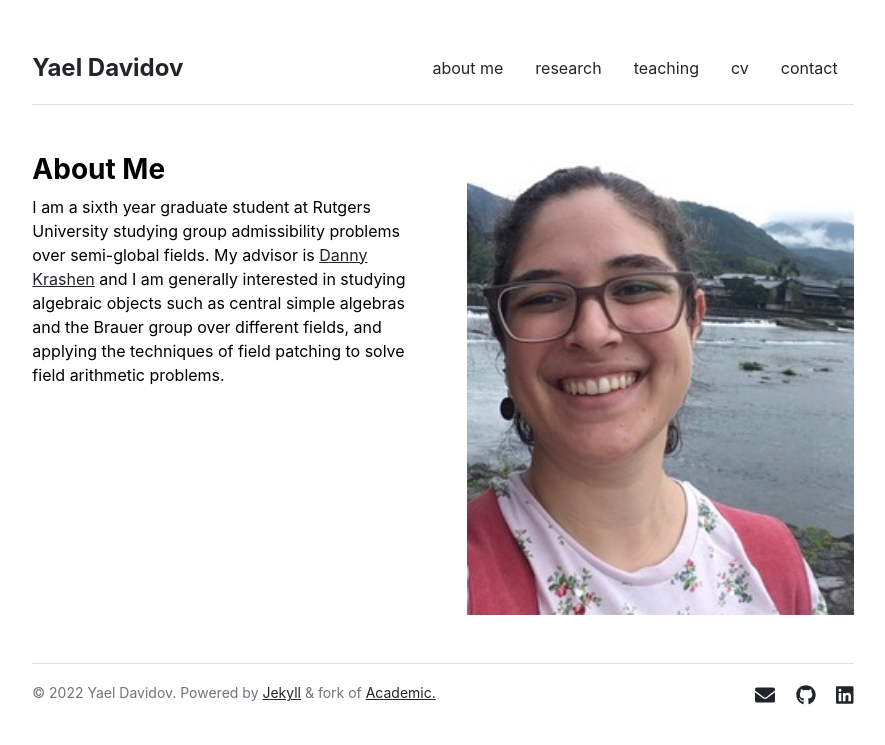
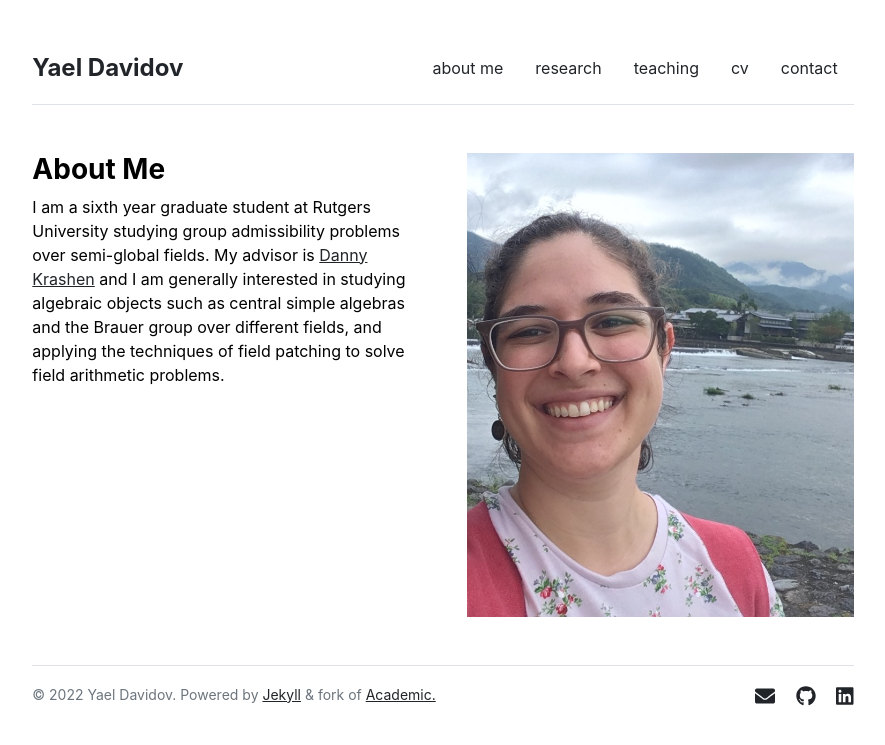
Before and after one commit to yaeldavidov/yaeldavidov.github.io, a Jekyll site: the page built from index.md, in a window 1280 px wide. Shown: the top 745 px of the page, without its empty margins (197-1082 px from the left). Built offline with Jekyll 4.4.1, drawn with Linux system fonts in a browser that asks for light colours.

Commit message:
Changed profile picture

```diff
--- a/_layouts/home.html
+++ b/_layouts/home.html
@@ -8,7 +8,7 @@ layout: default
     {{ content }}
   </div>
   <div class="col-md-6">
-    <img src="{{ site.github.url }}/assets/img/profile.png" alt="Home" width="100%">
+    <img src="{{ site.github.url }}/assets/img/profile.jpeg" alt="Home" width="100%">
   </div>
 </div>
 
```
Also changed, not shown: assets/img/profile.jpeg (added), assets/img/profile.png (deleted), 1 other file.
